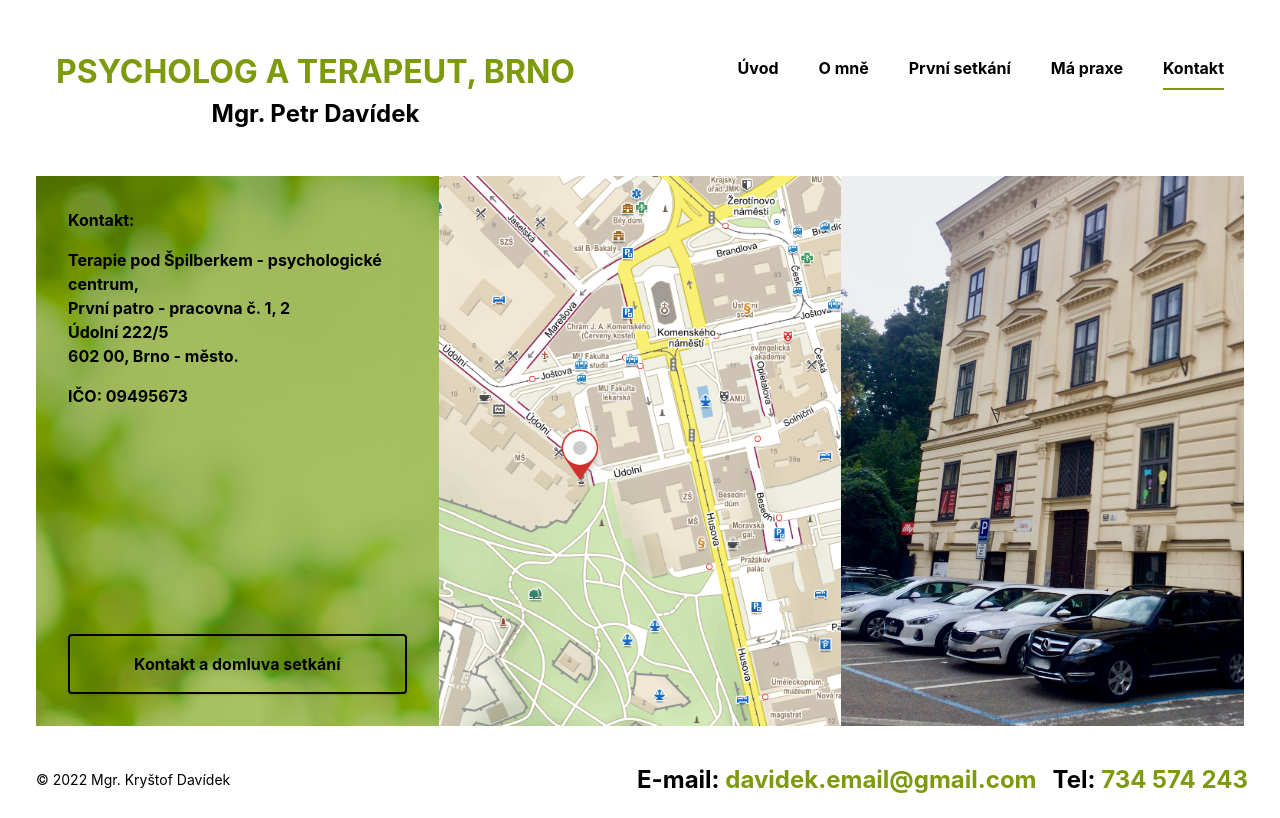
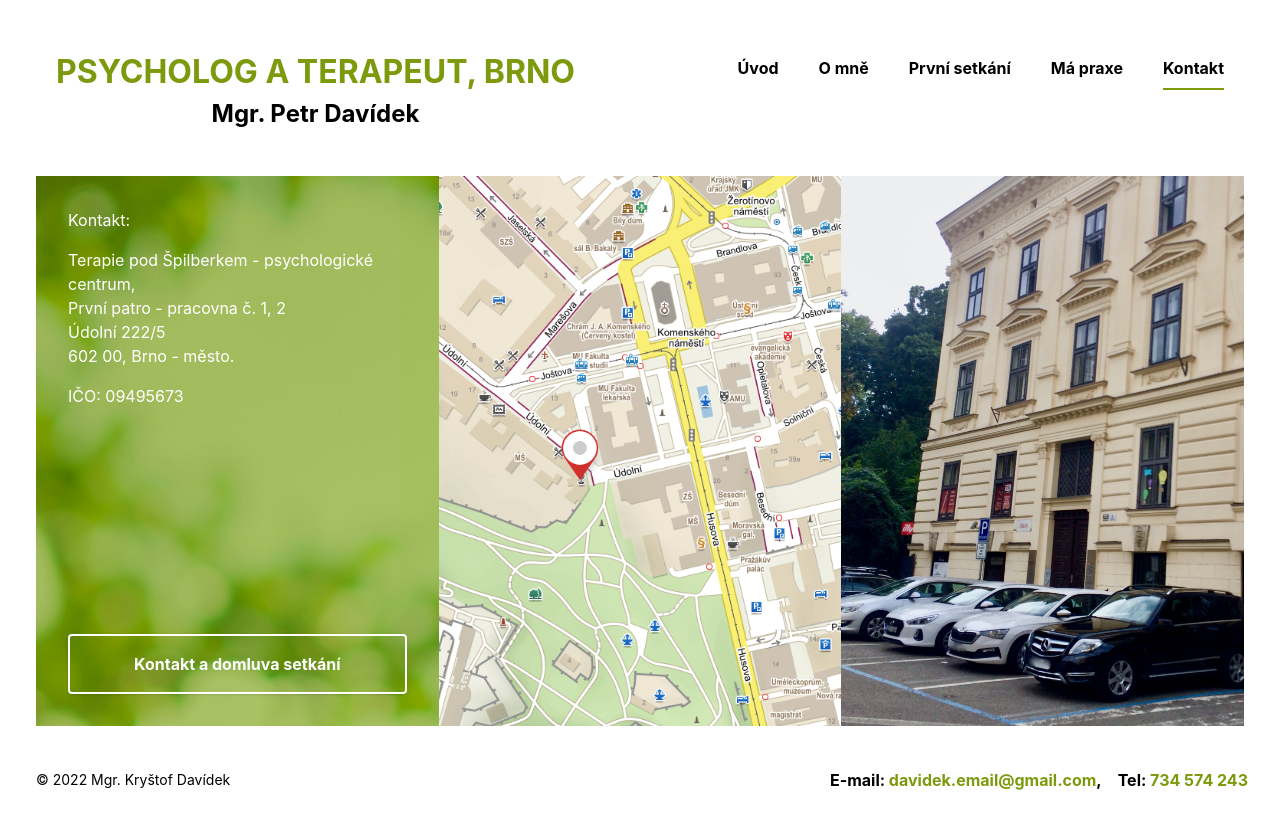
Before and after one commit to KrystofDavidek/psycholog-personal, a Next.js app: page /contact in a window 1280 px wide. Built offline with nearby package versions, Linux system fonts and the light colour scheme.

Commit message:
Fix last details

```diff
--- a/pages/_app.tsx
+++ b/pages/_app.tsx
@@ -29,15 +29,20 @@ export default function App({ Component, pageProps }: AppProps) {
         <Component {...pageProps} />
       </main>
       <footer className="flex flex-wrap-reverse items-center justify-center gap-4 mb-5 sm:mr-7 sm:ml-8 md:justify-between">
-        <div className="m-1 ">
+        <div className="m-1">
           <p className="text-sm">© 2022 Mgr. Kryštof Davídek</p>
         </div>
-        <div className="flex text-xl md:text-[1.5rem] font-bold flex-col items-center gap-4 m-1 md:items-start sm:flex-row">
+        <div
+          className={`flex ${
+            width && width > 350 ? "text-xl" : "text-sm"
+          } md:text-[1rem] font-bold flex-col items-center gap-4 m-1 md:items-start sm:flex-row`}
+        >
           <p>
             <span>E-mail: </span>
             <a href="mailto: davidek.email@gmail.com" className="text-font-green">
               davidek.email@gmail.com
             </a>
+            <span>,</span>
           </p>
           <p>
             <span>Tel: </span>
--- a/pages/contact.tsx
+++ b/pages/contact.tsx
@@ -21,8 +21,8 @@ const contact = () => {
         <link rel="icon" href="/favicon.ico" />
       </Head>
       <div className="grid m-4 bg-cover xl:grid-cols-3 2xl:grid-cols-8 2xl:h-full bg-motive">
-        <div className="flex flex-col justify-between p-8 font-bold 2xl:col-span-2">
-          <div>
+        <div className="flex flex-col justify-between p-8 2xl:col-span-2">
+          <div className="text-white">
             <p className="pb-4">Kontakt:</p>
             <p>Terapie pod Špilberkem - psychologické centrum,</p>
             <p>První patro - pracovna č. 1, 2</p>
@@ -35,7 +35,7 @@ const contact = () => {
               <button
                 type="button"
                 onClick={() => setShowModal(true)}
-                className="self-center w-full p-4 font-bold transition-all duration-150 ease-linear border-2 border-black border-solid rounded shadow focus:outline-none focus:ring-2 focus:ring-white hover:opacity-75 hover:bg-slate-400"
+                className="self-center w-full p-4 font-bold text-white transition-all duration-150 ease-linear border-2 border-white border-solid rounded shadow focus:outline-none focus:ring-2 focus:ring-white hover:opacity-75 hover:bg-slate-400"
               >
                 Kontakt a domluva setkání
               </button>
--- a/pages/first.tsx
+++ b/pages/first.tsx
@@ -17,7 +17,7 @@ const first = () => {
         <link rel="icon" href="/favicon.ico" />
       </Head>
 
-      <div className="p-10 m-4 bg-cover 2xl:pr-0 2xl:mr-0 2xl:h-full bg-motive">
+      <div className="p-10 m-4 text-white bg-cover 2xl:pr-0 2xl:mr-0 2xl:h-full bg-motive">
         <p className="pb-4 ">
           V průběhu prvního setkání mám možnost se prvotně seznámit s tématem, se kterým za mnou přicházíte a domluvit se s Vámi
           na formě spolupráce, která Vám bude nejvíce vyhovovat. Nabízím krátkodobou i dlouhodobější formu spolupráce.
@@ -32,21 +32,19 @@ const first = () => {
               před jeho začátkem klient hradí jeho plnou cenu.
             </p>
           </div>
-
           <Image
             placeholder="blur"
             src={img1}
             alt="Pracovna 1"
-            width={400}
+            width={width && width < 1600 && width > 1520 ? 350 : 400}
             height={400}
             layout={width && width > 1300 ? "fixed" : "responsive"}
           />
-
           <Image
             placeholder="blur"
             src={img2}
             alt="Pracovna 2"
-            width={400}
+            width={width && width < 1600 && width > 1520 ? 350 : 400}
             height={400}
             layout={width && width > 1300 ? "fixed" : "responsive"}
             objectFit="contain"
--- a/pages/index.tsx
+++ b/pages/index.tsx
@@ -14,7 +14,7 @@ export default function Home() {
         <link rel="icon" href="/favicon.ico" />
       </Head>
       <div className="grid gap-4 p-10 m-4 bg-cover xl:grid-cols-3 bg-motive bg-red">
-        <div className="font-bold text-white xl:col-span-2">
+        <div className="text-white  xl:col-span-2">
           <p>Pracuji s dětmi a dospívajícími s:</p>
           <ul className="p-4 ml-4 list-disc">
             <li>ADHD a projevy nepozornosti, hyperaktivity a impulzivity v chování, </li>
--- a/pages/practice.tsx
+++ b/pages/practice.tsx
@@ -15,7 +15,7 @@ const practice = () => {
         <link rel="icon" href="/favicon.ico" />
       </Head>
       <div className="grid xl:grid-cols-3 bg-cover p-10 gap-4 2xl:h-[550px] m-4 bg-motive">
-        <div className="font-bold xl:col-span-2">
+        <div className="text-white xl:col-span-2">
           <p>Absolvované vzdělání a kurzy:</p>
           <ul className="p-4 ml-4 list-disc">
             <li>Mgr. vzdělání v oboru Psychologie, Filosofická fakulta Univerzity Palackého v Olomouci, </li>
```
